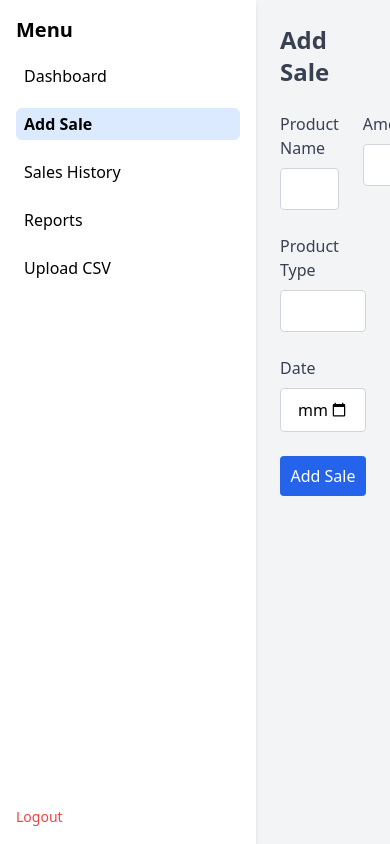
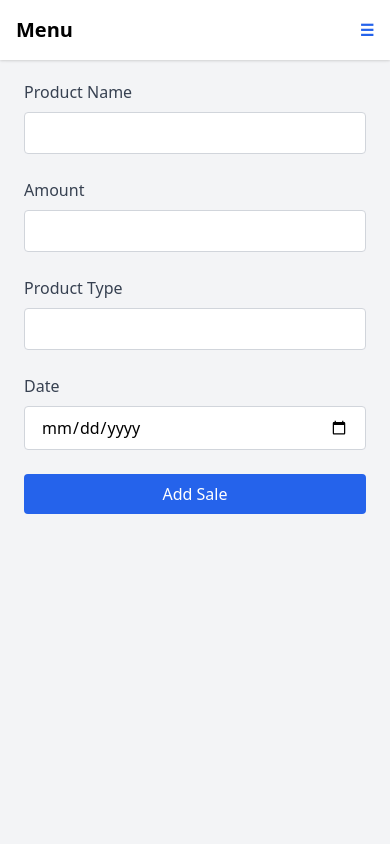
Before and after one commit to harshdavra/sales-dashsboard, a Flask app: page /add_sale in a window 390 px wide. Run offline with Flask 3, Linux system fonts and the light colour scheme; a user stored in the database is signed in.

Commit message:
mobile view completed

```diff
--- a/templates/add-sale.html
+++ b/templates/add-sale.html
@@ -7,7 +7,8 @@
     <h2 class="text-2xl font-bold mb-6 text-gray-700">Add Sale</h2>
 
     <form method="POST" action="{{ url_for('add_sale') }}">
-        <div class="mb-6 flex justify-between gap-6">
+        <div class="mb-6 flex flex-col md:flex-row gap-6">
+
             <div class="flex-1">
             <label for="product" class="block text-gray-700 font-medium mb-2">Product Name</label>
             <input type="text" id="product" name="product" required
--- a/templates/base.html
+++ b/templates/base.html
@@ -5,11 +5,27 @@
   <title>{% block title %}Dashboard{% endblock %}</title>
   <link href="https://cdn.jsdelivr.net/npm/tailwindcss@2.2.19/dist/tailwind.min.css" rel="stylesheet">
 </head>
-<body class="flex bg-gray-100">
+<body class="flex flex-col md:flex-row bg-gray-100 min-h-screen">
+<div class="md:hidden flex items-center justify-between bg-white p-4 shadow fixed top-0 w-full z-50">
+  <h2 class="text-xl font-bold">Menu</h2>
+  <button onclick="document.getElementById('mobileMenu').classList.toggle('hidden')" class="text-blue-600 font-semibold">☰</button>
+</div>
+
+<!-- Mobile Menu -->
+<div id="mobileMenu" class="md:hidden bg-white shadow p-4 space-y-4 mt-16 hidden">
+  <a href="{{ url_for('dashboard') }}" class="block">Dashboard</a>
+  <a href="{{ url_for('add_sale') }}" class="block">Add Sale</a>
+  <a href="{{ url_for('history') }}" class="block">Sales History</a>
+  <a href="{{ url_for('report') }}" class="block">Reports</a>
+  <a href="{{ url_for('upload_csv') }}" class="block">Upload CSV</a>
+  <a href="{{ url_for('logout') }}" class="block text-red-500">Logout</a>
+</div>
+
 
   {% if session.get('user') %}
   <!-- Sidebar -->
-  <aside class="w-64 h-screen flex flex-col justify-between bg-white shadow-md p-4 fixed left-0 top-0">
+  <aside class="hidden md:flex w-64 h-screen flex-col justify-between bg-white shadow-md p-4 fixed left-0 top-0 z-40">
+
     <div>
       <h2 class="text-xl font-bold mb-4">Menu</h2>
       <ul class="space-y-4">
@@ -67,7 +83,8 @@
   {% endif %}
 
   <!-- Main Content -->
-  <main class="ml-64 w-full p-6 overflow-y-auto h-screen">
+<main class="md:ml-64 w-full p-6 overflow-y-auto h-screen">
+
     {% block content %}{% endblock %}
   </main>
 <script>
--- a/templates/dashboard.html
+++ b/templates/dashboard.html
@@ -17,7 +17,8 @@
 </form>
 
 <!-- Charts -->
-<div class="grid grid-cols-2 md:grid-cols-2 gap-6">
+<div class="grid grid-cols-1 sm:grid-cols-2 gap-6">
+
     <!-- Line Chart -->
     <div class="bg-white p-4 rounded shadow">
         <h2 class="text-lg font-semibold mb-2">Sales Over Time</h2>
--- a/templates/report.html
+++ b/templates/report.html
@@ -21,7 +21,7 @@
             </div>
         </div>
         <button type="submit"
-            class="mt-4 w-full bg-blue-600 text-white py-2 rounded hover:bg-blue-700 transition duration-200">
+            class="mt-4 w-full bg-yellow-500 py-2 rounded hover:bg-yellow-600">
             Generate Report
         </button>
     </form>
--- a/templates/upload-csv.html
+++ b/templates/upload-csv.html
@@ -9,7 +9,7 @@
     <label for="file" class="block mb-2 font-medium text-gray-700">Select CSV File</label>
     <input type="file" id="file" name="file" accept=".csv" required class="w-full border px-3 py-2 rounded" />
   </div>
-  <button type="submit" class="bg-blue-600 text-white px-4 py-2 rounded hover:bg-blue-700">
+  <button type="submit" class="bg-red-600 text-white px-4 py-2 rounded hover:bg-red-700">
     Upload and Generate Chart
   </button>
 </form>
```
